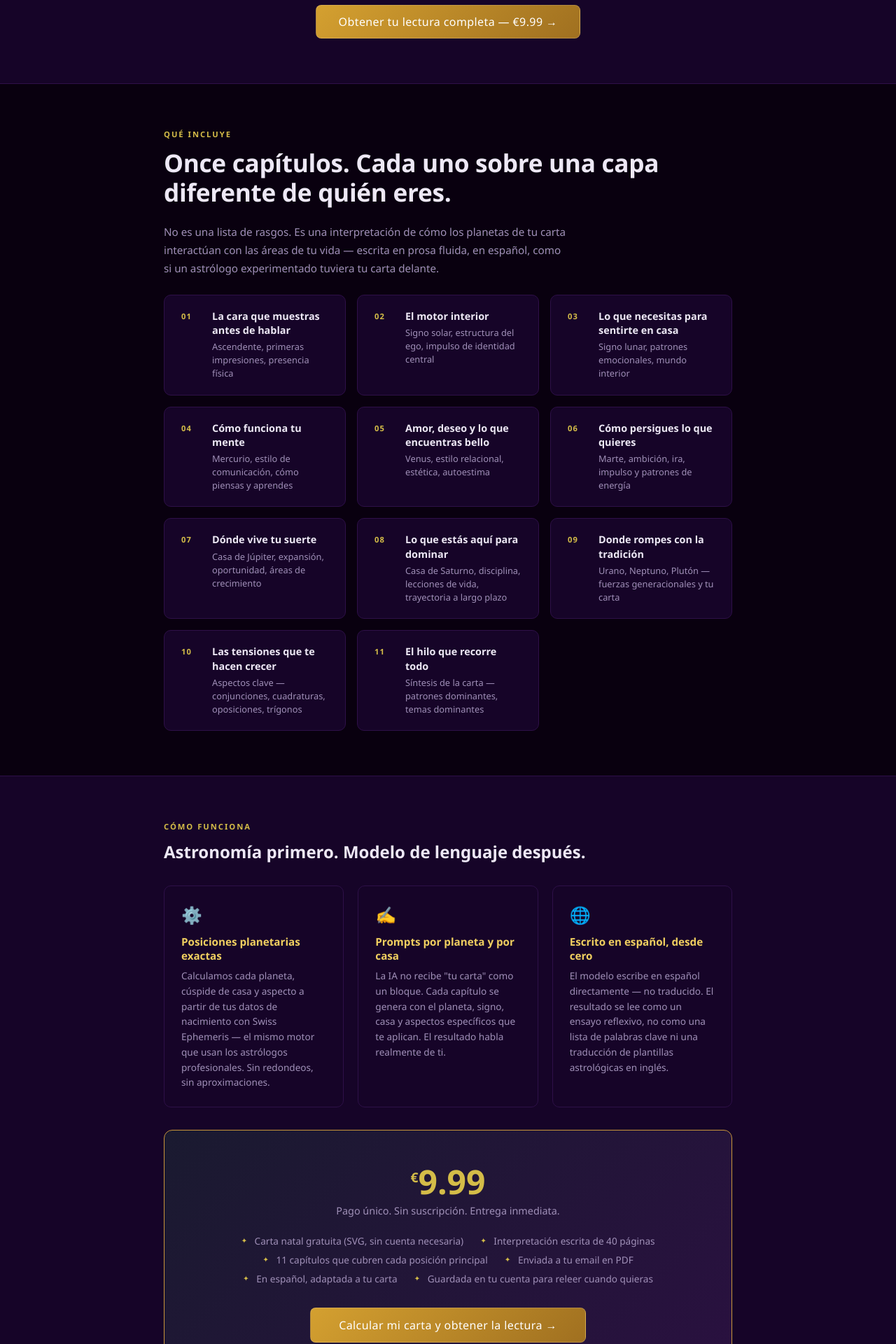
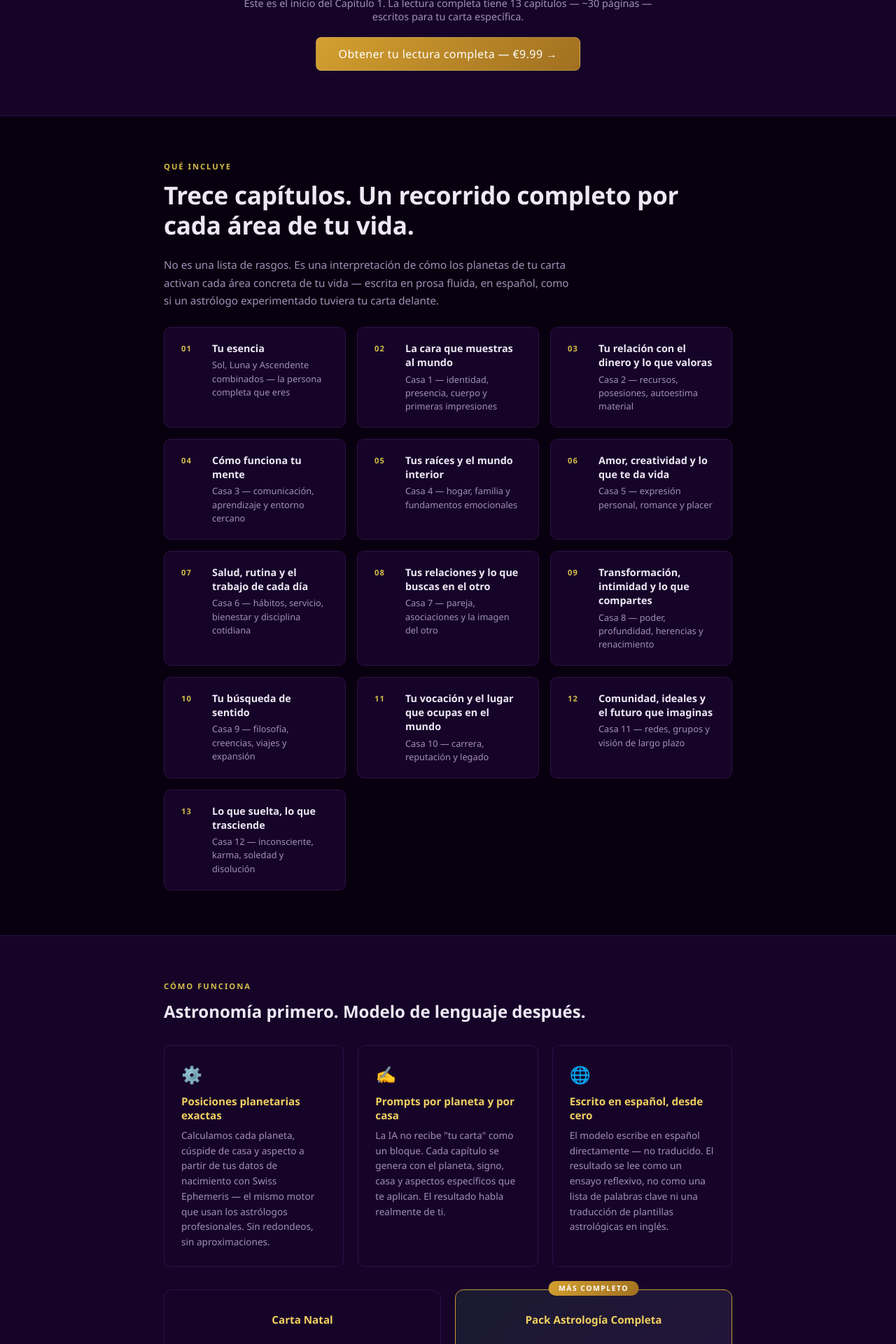
Before and after one commit to llforeman/astronode, a Flask app: page / in a window 1280 px wide. Shown: the part 1560-3480 px from the top of the page at 70% size. Run offline with Flask 3, Linux system fonts and the light colour scheme; parts of the project's set-up code (start-up, migrations or seed data) failed here and were passed over.

Commit message:
feat: align landing with two-tier pricing and real product structure
- Two-column price block: Carta Natal €9.99 / Pack Astrología Completa €17.99
- Pack lists all 7 deliverables (natal, kármica, 10 solar, 12 lunar ×2, sinastría, davison)
- 13-chapter house-based contents section replaces old 11-chapter planet structure
- 40 páginas → 30 páginas throughout
- Hero sub adds 25-chart friends/family hook; 2 min → 5 min
- FAQ: pricing question rewritten for two-option model; new pack FAQ added
- Synastry/future-feature language removed; all reading types surfaced as available

Co-Authored-By: Claude Sonnet 4.6 <noreply@anthropic.com>

```diff
--- a/templates/public/landing.html
+++ b/templates/public/landing.html
@@ -1,6 +1,6 @@
 {% extends "public_base.html" %}
 {% block title %}Astronode — Tu carta, gratis. Luego cuarenta páginas sobre lo que dice de ti.{% endblock %}
-{% block meta_desc %}Carta natal gratuita + interpretación IA de 40 páginas en español. Planetas, casas, aspectos — todo explicado, de forma personal y en profundidad.{% endblock %}
+{% block meta_desc %}Carta natal gratuita + interpretación IA de 30 páginas en español. Planetas, casas, aspectos — todo explicado, de forma personal y en profundidad.{% endblock %}
 
 {% block extra_css %}
 <style>
@@ -146,19 +146,40 @@
   .how-card .icon { font-size: 1.5rem; margin-bottom: 0.75rem; }
   .how-card h4 { font-size: 0.95rem; color: var(--accent-light); margin-bottom: 0.5rem; font-weight: 700; }
   .how-card p { font-size: 0.85rem; color: var(--text-muted); line-height: 1.6; }
-  .price-block {
-    background: linear-gradient(135deg, #1a1a30, #2a1040);
-    border: 1px solid var(--accent);
+  /* ── Pricing two-column ───────────────────────────── */
+  .pricing-grid {
+    display: grid;
+    grid-template-columns: 1fr 1fr;
+    gap: 1.25rem;
+    margin-top: 2rem;
+    align-items: start;
+  }
+  @media (max-width: 640px) { .pricing-grid { grid-template-columns: 1fr; } }
+  .pricing-card {
     border-radius: 12px;
-    padding: 2.5rem 2rem;
+    padding: 2rem 1.75rem;
     text-align: center;
-    margin-top: 2rem;
+    position: relative;
   }
-  @media (max-width: 540px) { .price-block { padding: 1.75rem 1.25rem; border-radius: 10px; } }
-  .price-block .price { font-size: clamp(2rem, 8vw, 3rem); font-weight: 800; color: var(--gold); }
-  .price-block .price sup { font-size: 1.2rem; vertical-align: super; }
-  .price-block .price-label { color: var(--text-muted); font-size: 0.9rem; margin-bottom: 1.5rem; }
-  .price-includes { display: flex; flex-wrap: wrap; gap: 0.5rem 1.5rem; justify-content: center; margin: 1rem 0 2rem; }
+  .pricing-card.basic { background: var(--card); border: 1px solid var(--border); }
+  .pricing-card.featured { background: linear-gradient(135deg, #1a1a30, #2a1040); border: 1px solid var(--accent); }
+  @media (max-width: 540px) { .pricing-card { padding: 1.75rem 1.25rem; border-radius: 10px; } }
+  .pricing-badge {
+    position: absolute;
+    top: -13px; left: 50%;
+    transform: translateX(-50%);
+    background: linear-gradient(135deg, #d4a030 0%, #a07020 100%);
+    color: #fff;
+    font-size: 0.65rem; font-weight: 700; letter-spacing: 1.5px; text-transform: uppercase;
+    padding: 0.22rem 0.9rem;
+    border-radius: 20px;
+    white-space: nowrap;
+  }
+  .pricing-card .price-title { font-size: 0.95rem; font-weight: 700; color: var(--accent-light); margin-bottom: 0.75rem; }
+  .pricing-card .price { font-size: clamp(2rem, 8vw, 2.8rem); font-weight: 800; color: var(--gold); }
+  .pricing-card .price sup { font-size: 1.1rem; vertical-align: super; }
+  .pricing-card .price-label { color: var(--text-muted); font-size: 0.85rem; margin-bottom: 1.25rem; }
+  .price-includes { display: flex; flex-direction: column; gap: 0.4rem; text-align: left; margin: 1rem 0 1.75rem; }
   .price-includes li { font-size: 0.85rem; color: var(--text-muted); list-style: none; padding-left: 1.2rem; position: relative; }
   .price-includes li::before { content: '✦'; position: absolute; left: 0; color: var(--gold); font-size: 0.65rem; top: 2px; }
 
@@ -207,10 +228,10 @@
 <section class="hero">
   <div class="hero-copy">
     <p class="section-label" style="margin-bottom:0.5rem;">✦ CARTA ASTRAL PERSONALIZADA</p>
-    <h1>Tu carta astral, detallada y personalizada como nunca antes, <em>en 2 minutos.</em></h1>
+    <h1>Tu carta astral, detallada y personalizada como nunca antes, <em>en cinco minutos.</em></h1>
     <p class="hero-sub">
-      La inteligencia de la astrología se basa en todas las combinaciones secretas de tu carta.
-      Sin subscripción, sin complicaciones.
+      La inteligencia de la astrología basada en las combinaciones secretas de tu carta.
+      Sin suscripción — crea tu cuenta gratis y guarda hasta 25 cartas: las tuyas, las de tu pareja, familia y amigos.
     </p>
     <div class="hero-cta">
       <a href="{{ url_for('public.chart') }}" class="btn btn-primary" style="font-size:1rem; padding:0.75rem 2rem;">
@@ -218,7 +239,7 @@
       </a>
       <a href="#sample" class="btn btn-outline">Leer un ejemplo</a>
     </div>
-    <p class="hero-footnote">Sin cuenta para la carta. €9.99 pago único por la lectura completa.</p>
+    <p class="hero-footnote">La carta es gratis, sin cuenta. Carta Natal: €9.99 · Pack Completo para dos: €17.99</p>
   </div>
   <div class="hero-image">
     <img src="{{ url_for('static', filename='image.png') }}"
@@ -233,7 +254,7 @@
 ════════════════════════════════════════ -->
 <section id="sample">
   <div class="sample-inner">
-    <p class="section-label">Ejemplo — Capítulo 1 / 11</p>
+    <p class="section-label">Ejemplo — Capítulo 1 / 13</p>
     <div class="fade-mask">
       <div class="prose">
         <h3>El Ascendente en Capricornio: la armadura que también es tú</h3>
@@ -295,7 +316,7 @@
     </div>
     <div class="sample-cta">
       <p style="color:var(--text-muted); font-size:0.9rem; margin-bottom:1.25rem;">
-        Este es el inicio del Capítulo 1. La lectura completa tiene 11 capítulos — ~40 páginas — escritos para tu carta específica.
+        Este es el inicio del Capítulo 1. La lectura completa tiene 13 capítulos — ~30 páginas — escritos para tu carta específica.
       </p>
       <a href="{{ url_for('auth.register') }}" class="btn btn-primary" style="font-size:1rem; padding:0.75rem 2rem;">
         Obtener tu lectura completa — €9.99 →
@@ -312,88 +333,102 @@
 <section id="contents">
   <div class="section">
     <p class="section-label">Qué incluye</p>
-    <h2>Once capítulos. Cada uno sobre una capa diferente de quién eres.</h2>
+    <h2>Trece capítulos. Un recorrido completo por cada área de tu vida.</h2>
     <p style="color:var(--text-muted); font-size:0.95rem; max-width:580px; line-height:1.7;">
       No es una lista de rasgos. Es una interpretación de cómo los planetas de tu carta
-      interactúan con las áreas de tu vida — escrita en prosa fluida, en español,
+      activan cada área concreta de tu vida — escrita en prosa fluida, en español,
       como si un astrólogo experimentado tuviera tu carta delante.
     </p>
     <div class="chapters-grid">
       <div class="chapter-card">
         <span class="chapter-num">01</span>
         <div>
-          <div class="chapter-title">La cara que muestras antes de hablar</div>
-          <div class="chapter-desc">Ascendente, primeras impresiones, presencia física</div>
+          <div class="chapter-title">Tu esencia</div>
+          <div class="chapter-desc">Sol, Luna y Ascendente combinados — la persona completa que eres</div>
         </div>
       </div>
       <div class="chapter-card">
         <span class="chapter-num">02</span>
         <div>
-          <div class="chapter-title">El motor interior</div>
-          <div class="chapter-desc">Signo solar, estructura del ego, impulso de identidad central</div>
+          <div class="chapter-title">La cara que muestras al mundo</div>
+          <div class="chapter-desc">Casa 1 — identidad, presencia, cuerpo y primeras impresiones</div>
         </div>
       </div>
       <div class="chapter-card">
         <span class="chapter-num">03</span>
         <div>
-          <div class="chapter-title">Lo que necesitas para sentirte en casa</div>
-          <div class="chapter-desc">Signo lunar, patrones emocionales, mundo interior</div>
+          <div class="chapter-title">Tu relación con el dinero y lo que valoras</div>
+          <div class="chapter-desc">Casa 2 — recursos, posesiones, autoestima material</div>
         </div>
       </div>
       <div class="chapter-card">
         <span class="chapter-num">04</span>
         <div>
           <div class="chapter-title">Cómo funciona tu mente</div>
-          <div class="chapter-desc">Mercurio, estilo de comunicación, cómo piensas y aprendes</div>
+          <div class="chapter-desc">Casa 3 — comunicación, aprendizaje y entorno cercano</div>
         </div>
       </div>
       <div class="chapter-card">
         <span class="chapter-num">05</span>
         <div>
-          <div class="chapter-title">Amor, deseo y lo que encuentras bello</div>
-          <div class="chapter-desc">Venus, estilo relacional, estética, autoestima</div>
+          <div class="chapter-title">Tus raíces y el mundo interior</div>
+          <div class="chapter-desc">Casa 4 — hogar, familia y fundamentos emocionales</div>
         </div>
       </div>
       <div class="chapter-card">
         <span class="chapter-num">06</span>
         <div>
-          <div class="chapter-title">Cómo persigues lo que quieres</div>
-          <div class="chapter-desc">Marte, ambición, ira, impulso y patrones de energía</div>
+          <div class="chapter-title">Amor, creatividad y lo que te da vida</div>
+          <div class="chapter-desc">Casa 5 — expresión personal, romance y placer</div>
         </div>
       </div>
       <div class="chapter-card">
         <span class="chapter-num">07</span>
         <div>
-          <div class="chapter-title">Dónde vive tu suerte</div>
-          <div class="chapter-desc">Casa de Júpiter, expansión, oportunidad, áreas de crecimiento</div>
+          <div class="chapter-title">Salud, rutina y el trabajo de cada día</div>
+          <div class="chapter-desc">Casa 6 — hábitos, servicio, bienestar y disciplina cotidiana</div>
         </div>
       </div>
       <div class="chapter-card">
         <span class="chapter-num">08</span>
         <div>
-          <div class="chapter-title">Lo que estás aquí para dominar</div>
-          <div class="chapter-desc">Casa de Saturno, disciplina, lecciones de vida, trayectoria a largo plazo</div>
+          <div class="chapter-title">Tus relaciones y lo que buscas en el otro</div>
+          <div class="chapter-desc">Casa 7 — pareja, asociaciones y la imagen del otro</div>
         </div>
       </div>
       <div class="chapter-card">
         <span class="chapter-num">09</span>
         <div>
-          <div class="chapter-title">Donde rompes con la tradición</div>
-          <div class="chapter-desc">Urano, Neptuno, Plutón — fuerzas generacionales y tu carta</div>
+          <div class="chapter-title">Transformación, intimidad y lo que compartes</div>
+          <div class="chapter-desc">Casa 8 — poder, profundidad, herencias y renacimiento</div>
         </div>
       </div>
       <div class="chapter-card">
         <span class="chapter-num">10</span>
         <div>
-          <div class="chapter-title">Las tensiones que te hacen crecer</div>
-          <div class="chapter-desc">Aspectos clave — conjunciones, cuadraturas, oposiciones, trígonos</div>
+          <div class="chapter-title">Tu búsqueda de sentido</div>
+          <div class="chapter-desc">Casa 9 — filosofía, creencias, viajes y expansión</div>
         </div>
       </div>
       <div class="chapter-card">
         <span class="chapter-num">11</span>
         <div>
-          <div class="chapter-title">El hilo que recorre todo</div>
-          <div class="chapter-desc">Síntesis de la carta — patrones dominantes, temas dominantes</div>
+          <div class="chapter-title">Tu vocación y el lugar que ocupas en el mundo</div>
+          <div class="chapter-desc">Casa 10 — carrera, reputación y legado</div>
+        </div>
+      </div>
+      <div class="chapter-card">
+        <span class="chapter-num">12</span>
+        <div>
+          <div class="chapter-title">Comunidad, ideales y el futuro que imaginas</div>
+          <div class="chapter-desc">Casa 11 — redes, grupos y visión de largo plazo</div>
+        </div>
+      </div>
+      <div class="chapter-card">
+        <span class="chapter-num">13</span>
+        <div>
+          <div class="chapter-title">Lo que suelta, lo que trasciende</div>
+          <div class="chapter-desc">Casa 12 — inconsciente, karma, soledad y disolución</div>
         </div>
       </div>
     </div>
@@ -426,24 +461,43 @@
         <p>El modelo escribe en español directamente — no traducido. El resultado se lee como un ensayo reflexivo, no como una lista de palabras clave ni una traducción de plantillas astrológicas en inglés.</p>
       </div>
     </div>
-    <div class="price-block">
-      <div class="price"><sup>€</sup>9.99</div>
-      <div class="price-label">Pago único. Sin suscripción. Entrega inmediata.</div>
-      <ul class="price-includes">
-        <li>Carta natal gratuita (SVG, sin cuenta necesaria)</li>
-        <li>Interpretación escrita de 40 páginas</li>
-        <li>11 capítulos que cubren cada posición principal</li>
-        <li>Enviada a tu email en PDF</li>
-        <li>En español, adaptada a tu carta</li>
-        <li>Guardada en tu cuenta para releer cuando quieras</li>
-      </ul>
-      <a href="{{ url_for('auth.register') }}" class="btn btn-primary" style="font-size:1rem; padding:0.8rem 2.5rem;">
-        Calcular mi carta y obtener la lectura →
-      </a>
-      <p style="margin-top:1rem; font-size:0.8rem; color:var(--text-muted);">
-        La carta es gratis. El pago es por la interpretación escrita de 40 páginas.
-      </p>
+    <div class="pricing-grid">
+      <div class="pricing-card basic">
+        <div class="price-title">Carta Natal</div>
+        <div class="price"><sup>€</sup>9.99</div>
+        <div class="price-label">Pago único. Entrega inmediata.</div>
+        <ul class="price-includes">
+          <li>13 capítulos sobre toda tu carta</li>
+          <li>~30 páginas en prosa fluida</li>
+          <li>PDF por email + guardada en tu cuenta</li>
+          <li>En español, específica para ti</li>
+        </ul>
+        <a href="{{ url_for('auth.register') }}" class="btn btn-outline" style="font-size:0.95rem; padding:0.7rem 1.75rem; display:block;">
+          Obtener mi lectura natal →
+        </a>
+      </div>
+      <div class="pricing-card featured">
+        <div class="pricing-badge">Más completo</div>
+        <div class="price-title">Pack Astrología Completa</div>
+        <div class="price"><sup>€</sup>17.99</div>
+        <div class="price-label">Pago único. Todo incluido. Para dos personas.</div>
+        <ul class="price-includes">
+          <li>Carta Natal completa (13 capítulos)</li>
+          <li>Carta Kármica</li>
+          <li>10 Revoluciones Solares</li>
+          <li>12 Revoluciones Lunares</li>
+          <li>Todo lo anterior para una segunda persona</li>
+          <li>Sinastría entre vosotros</li>
+          <li>Carta Davison</li>
+        </ul>
+        <a href="{{ url_for('auth.register') }}" class="btn btn-primary" style="font-size:0.95rem; padding:0.7rem 1.75rem; display:block;">
+          Obtener el pack completo →
+        </a>
+      </div>
     </div>
+    <p style="margin-top:1rem; font-size:0.8rem; color:var(--text-muted); text-align:center;">
+      La carta natal SVG es siempre gratuita, sin cuenta necesaria.
+    </p>
   </div>
 </section>
 
@@ -470,9 +524,15 @@
         </div>
       </details>
       <details class="faq">
-        <summary>¿Por qué €9.99 y no una suscripción?</summary>
+        <summary>¿Cuánto cuesta y qué opciones hay?</summary>
         <div class="faq-body">
-          Porque tu carta natal no cambia. No necesitas una lectura nueva cada mes — necesitas una buena. Preferimos cobrar una cantidad justa y única por algo genuinamente útil en lugar de atarte a una suscripción por algo que quedaría obsoleto. Si en el futuro quieres lecturas de tránsitos o sinastría, serán aparte y opcionales.
+          Dos opciones, ninguna suscripción. La <strong style="color:var(--text);">Carta Natal</strong> (€9.99) es una lectura de 13 capítulos en profundidad sobre tu carta completa. El <strong style="color:var(--text);">Pack Astrología Completa</strong> (€17.99) incluye todo lo que la plataforma puede generar para dos personas — carta natal, kármica, revoluciones solares y lunares para cada una, más sinastría y carta Davison entre vosotros. Pagas una vez, tienes acceso para siempre.
+        </div>
+      </details>
+      <details class="faq">
+        <summary>¿Qué incluye exactamente el Pack Astrología Completa?</summary>
+        <div class="faq-body">
+          Para cada persona: Carta Natal completa (13 capítulos, ~30 páginas), Carta Kármica (misión del alma, Nodo Norte, Quirón), 10 Revoluciones Solares (una por año, hasta diez años de previsión) y 12 Revoluciones Lunares (una por mes). Para la pareja: Sinastría entre las dos cartas y Carta Davison (la relación como entidad propia con su propio Sol, Luna y Ascendente). Todo generado con Swiss Ephemeris y escrito en español por IA específicamente para vuestras cartas.
         </div>
       </details>
       <details class="faq">
```
